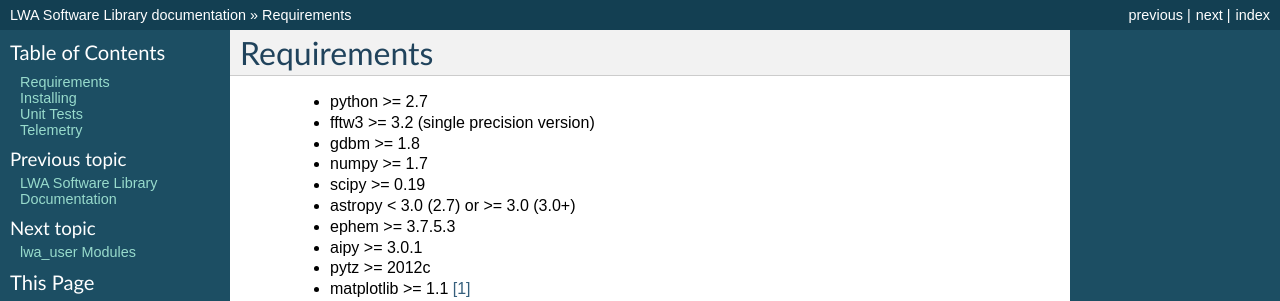
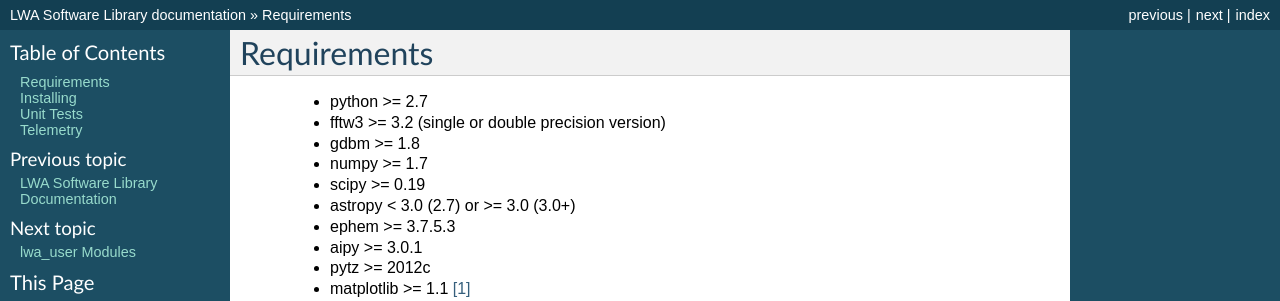
Before and after one commit to lwa-project/lsl, a Sphinx documentation site: the page built from docs/source/install.rst, in a window 1280 px wide. Shown: the top 301 px of the page. Built offline with Sphinx 7.4.7, drawn with Linux system fonts in a browser that asks for light colours; formulas are drawn with MathJax 3; pages that are not in the unit, such as notebooks, are missing from menus.

Commit message:
It can use both -lfftw3 and -lfftw3f.

```diff
--- a/docs/source/install.rst
+++ b/docs/source/install.rst
@@ -1,7 +1,7 @@
 Requirements
 ============
  * python >= 2.7
- * fftw3 >= 3.2 (single precision version)
+ * fftw3 >= 3.2 (single or double precision version)
  * gdbm >= 1.8
  * numpy >= 1.7
  * scipy >= 0.19
```
Also changed, not shown: README.md (+1 -1 lines).
